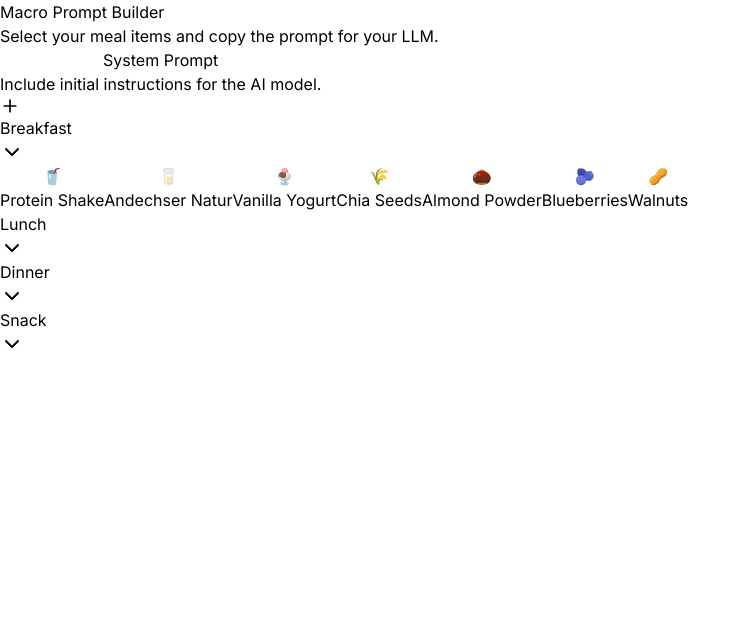
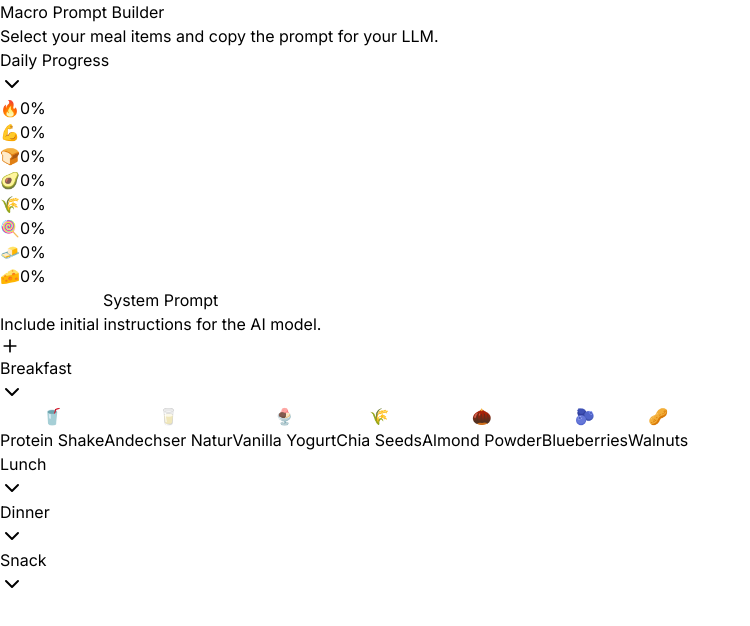
Before and after one commit to TownLake/meal-macro-app, a React (Vite) app: page / in a window 1280 px wide. Shown: the top 626 px of the page, without its empty margins (0-750 px from the left). Built offline with nearby package versions, Linux system fonts and the light colour scheme.

Commit message:
without json creation

```diff
--- a/src/App.jsx
+++ b/src/App.jsx
@@ -1,6 +1,7 @@
 import React, { useState, useEffect } from 'react';
 import { Clipboard, Check, Plus } from 'lucide-react';
 import MealSection from './components/MealSection';
+import TotalsCard from './components/TotalsCard';
 import { menuData } from './data/menuData';
 import { systemPrompt } from './data/systemPrompt';
 
@@ -11,43 +12,39 @@ export default function App() {
   const [copied, setCopied] = useState(false);
   const [openSections, setOpenSections] = useState({ Breakfast: true });
 
+  // Calculate running totals
+  const totals = selectedItems.reduce((acc, item) => {
+    if (item.nutrition) {
+      Object.entries(item.nutrition).forEach(([key, val]) => {
+        acc[key] = (acc[key] || 0) + val;
+      });
+    }
+    return acc;
+  }, {});
+
   useEffect(() => {
     let text = '';
-    if (includeSystemPrompt) {
-      text += systemPrompt.trim() + '\n\n';
-    }
+    if (includeSystemPrompt) text += systemPrompt.trim() + '\n\n';
 
     const groupedByMeal = Object.keys(menuData).reduce((acc, meal) => {
-        const itemsInMeal = selectedItems.filter(selectedItem =>
-            menuData[meal].some(menuItem => menuItem.id === selectedItem.id)
-        );
-
-        if (itemsInMeal.length > 0) {
-            acc[meal] = itemsInMeal;
-        }
-        return acc;
+      const itemsInMeal = selectedItems.filter(si => menuData[meal].some(mi => mi.id === si.id));
+      if (itemsInMeal.length) acc[meal] = itemsInMeal;
+      return acc;
     }, {});
 
-    const mealTexts = Object.entries(groupedByMeal).map(([meal, items]) => {
-        return `${meal}:\n${items.map(item => item.text).join('\n')}`;
-    });
-
-    text += mealTexts.join('\n\n');
-    setGeneratedText(text);
-
+    const mealTexts = Object.entries(groupedByMeal).map(([meal, items]) =>
+      `${meal}:\n${items.map(item => item.text).join('\n')}`
+    );
+    setGeneratedText(text + mealTexts.join('\n\n'));
   }, [selectedItems, includeSystemPrompt]);
 
-  const toggleItem = (item) => {
+  const toggleItem = item => {
     setSelectedItems(prev =>
-      prev.some(i => i.id === item.id)
-        ? prev.filter(i => i.id !== item.id)
-        : [...prev, item]
+      prev.some(i => i.id === item.id) ? prev.filter(i => i.id !== item.id) : [...prev, item]
     );
   };
 
-  const toggleSystemPrompt = () => {
-    setIncludeSystemPrompt(prev => !prev);
-  };
+  const toggleSystemPrompt = () => setIncludeSystemPrompt(prev => !prev);
 
   const handleCopy = () => {
     const textarea = document.createElement('textarea');
@@ -61,19 +58,22 @@ export default function App() {
     setTimeout(() => setCopied(false), 2000);
   };
 
-  const toggleSection = (section) => {
+  const toggleSection = section => {
     setOpenSections(prev => ({ ...prev, [section]: !prev[section] }));
   };
 
   return (
     <div className="bg-gray-900 min-h-screen font-sans text-gray-200 flex flex-col items-center p-4 sm:p-6 md:p-8">
       <div className="w-full max-w-2xl mx-auto">
-
         <header className="text-center mb-8">
           <h1 className="text-4xl font-bold text-white">Macro Prompt Builder</h1>
           <p className="text-gray-400 mt-2">Select your meal items and copy the prompt for your LLM.</p>
         </header>
 
+        {/* Running Totals Card */}
+        <TotalsCard totals={totals} />
+
+        {/* System Prompt Toggle */}
         <div className="mb-8">
           <button
             onClick={toggleSystemPrompt}
@@ -81,9 +81,7 @@ export default function App() {
           >
             <div className="flex-1">
               <h2 className="font-bold text-lg">System Prompt</h2>
-              <p className={`text-sm mt-1 ${includeSystemPrompt ? 'text-indigo-200' : 'text-gray-400'}`}>
-                Include initial instructions for the AI model.
-              </p>
+              <p className={`text-sm mt-1 ${includeSystemPrompt ? 'text-indigo-200' : 'text-gray-400'}`}>Include initial instructions for the AI model.</p>
             </div>
             <div className={`ml-4 w-8 h-8 rounded-full flex items-center justify-center ${includeSystemPrompt ? 'bg-white text-indigo-600' : 'bg-gray-600 text-gray-300'}`}>
               {includeSystemPrompt ? <Check size={20} /> : <Plus size={20} />}
@@ -91,6 +89,7 @@ export default function App() {
           </button>
         </div>
 
+        {/* Meal Sections */}
         <div className="mb-8">
           {Object.entries(menuData).map(([meal, items]) => (
             <MealSection
@@ -105,6 +104,7 @@ export default function App() {
           ))}
         </div>
 
+        {/* Generated Prompt */}
         {generatedText && (
           <div className="bg-gray-800 rounded-xl shadow-lg">
             <div className="flex justify-between items-center p-4">
--- /dev/null
+++ b/src/components/TotalsCard.jsx
@@ -0,0 +1,152 @@
+import React, { useState } from 'react';
+import { ChevronDown, ChevronUp } from 'lucide-react';
+
+const GOALS = {
+  calories_kcal: 2200,
+  protein_g: 165,
+  carbs_g: 248,
+  fat_g: 61,
+  fiber_g: 30,
+  sugar_g: 50,
+  cholesterol_mg: 300,
+  sat_fat_g: 20,
+};
+
+const LABELS = {
+  calories_kcal: { label: '🔥 Calories', unit: 'kcal' },
+  protein_g:   { label: '💪 Protein', unit: 'g' },
+  carbs_g:     { label: '🍞 Carbs', unit: 'g' },
+  fat_g:       { label: '🥑 Fat', unit: 'g' },
+  fiber_g:     { label: '🌾 Fiber', unit: 'g' },
+  sugar_g:     { label: '🍭 Sugar', unit: 'g' },
+  cholesterol_mg: { label: '🧈 Cholesterol', unit: 'mg' },
+  sat_fat_g:   { label: '🧀 Sat. Fat', unit: 'g' },
+};
+
+function CompactNutrientBadge({ nutrientKey, consumed, goal, label, unit }) {
+  const percentage = (consumed / goal) * 100;
+  const isOverGoal = consumed > goal;
+  const emoji = label.split(' ')[0]; // Extract emoji from label
+
+  return (
+    <div className={`flex items-center justify-center px-2 py-1 rounded-full text-xs font-medium ${
+      isOverGoal
+        ? 'bg-red-500/20 text-red-300'
+        : percentage > 80
+          ? 'bg-yellow-500/20 text-yellow-300'
+          : 'bg-green-500/20 text-green-300'
+    }`}>
+      <span className="mr-1">{emoji}</span>
+      <span>{Math.round(percentage)}%</span>
+    </div>
+  );
+}
+
+// Demo data for visualization
+const demoTotals = {
+  calories_kcal: 1650,
+  protein_g: 125,
+  carbs_g: 180,
+  fat_g: 45,
+  fiber_g: 22,
+  sugar_g: 35,
+  cholesterol_mg: 220,
+  sat_fat_g: 15,
+};
+
+function NutrientCard({ nutrientKey, consumed, goal, label, unit }) {
+  const percentage = (consumed / goal) * 100;
+  const isOverGoal = consumed > goal;
+
+  return (
+    <div className="group relative bg-white/5 backdrop-blur-sm rounded-xl p-4 border border-white/10 hover:border-white/20 transition-all duration-300 hover:transform hover:-translate-y-0.5 hover:shadow-lg hover:shadow-black/20">
+      {/* Progress bar background */}
+      <div className="absolute inset-0 rounded-xl overflow-hidden">
+        <div
+          className={`absolute top-0 left-0 h-full transition-all duration-500 ${
+            isOverGoal
+              ? 'bg-gradient-to-r from-red-500/10 to-red-400/10'
+              : 'bg-gradient-to-r from-blue-500/10 to-green-500/10'
+          }`}
+          style={{ width: `${Math.min(percentage, 100)}%` }}
+        />
+      </div>
+
+      {/* Content */}
+      <div className="relative z-10">
+        <div className="flex items-center justify-between mb-2">
+          <span className="text-sm font-medium text-gray-300 group-hover:text-white transition-colors">
+            {label}
+          </span>
+          <span className={`text-xs px-2 py-0.5 rounded-full ${
+            isOverGoal
+              ? 'bg-red-500/20 text-red-300'
+              : percentage > 80
+                ? 'bg-yellow-500/20 text-yellow-300'
+                : 'bg-green-500/20 text-green-300'
+          }`}>
+            {Math.round(percentage)}%
+          </span>
+        </div>
+
+        <div className="flex items-end gap-1">
+          <span className="text-xl font-bold text-white group-hover:text-blue-300 transition-colors">
+            {consumed.toFixed(consumed % 1 === 0 ? 0 : 1)}
+          </span>
+          <span className="text-sm text-gray-400 mb-0.5">{unit}</span>
+        </div>
+      </div>
+    </div>
+  );
+}
+
+export default function TotalsCard({ totals = demoTotals }) {
+  const [isExpanded, setIsExpanded] = useState(false);
+
+  const toggleExpanded = () => setIsExpanded(!isExpanded);
+
+  return (
+    <div className="bg-gradient-to-br from-gray-900 via-gray-800 to-gray-900 rounded-2xl shadow-2xl p-6 mb-8 border border-gray-700/50">
+      <button
+        onClick={toggleExpanded}
+        className="w-full flex items-center justify-between mb-4 hover:bg-white/5 rounded-lg p-2 -m-2 transition-colors"
+      >
+        <div className="flex items-center gap-3">
+          <div className="w-1.5 h-6 bg-gradient-to-b from-blue-500 to-green-500 rounded-full"></div>
+          <h2 className="text-2xl font-bold text-white">Daily Progress</h2>
+        </div>
+        <div className="text-gray-400 hover:text-white transition-colors">
+          {isExpanded ? <ChevronUp size={24} /> : <ChevronDown size={24} />}
+        </div>
+      </button>
+
+      {!isExpanded ? (
+        <div className="grid grid-cols-4 gap-2">
+          {Object.keys(GOALS).map((key) => (
+            <CompactNutrientBadge
+              key={key}
+              nutrientKey={key}
+              consumed={totals[key] || 0}
+              goal={GOALS[key]}
+              label={LABELS[key].label}
+              unit={LABELS[key].unit}
+            />
+          ))}
+        </div>
+      ) : (
+        <div className="grid grid-cols-2 gap-3">
+          {Object.keys(GOALS).map((key) => (
+            <NutrientCard
+              key={key}
+              nutrientKey={key}
+              consumed={totals[key] || 0}
+              goal={GOALS[key]}
+              label={LABELS[key].label}
+              unit={LABELS[key].unit}
+            />
+          ))}
+        </div>
+      )}
+    </div>
+  );
+}
--- a/src/data/menuData.js
+++ b/src/data/menuData.js
@@ -4,6 +4,16 @@ export const menuData = {
       "id": 1,
       "name": "Protein Shake",
       "icon": "🥤",
+      "nutrition": {
+        "calories_kcal": 130,
+        "protein_g": 20,
+        "fat_g": 3,
+        "sat_fat_g": 0.5,
+        "cholesterol_mg": 0,
+        "sugar_g": 1,
+        "carbs_g": 6,
+        "fiber_g": 0
+      },
       "text": "1 scoop (32g) of protein powder: 130 kcal, 20 g protein, 3 g fat (0.5 g sat fat), 0 mg cholesterol, 1 g total sugars, 6 g carbs.",
       "source": "label"
     },
@@ -11,6 +21,16 @@ export const menuData = {
       "id": 12,
       "name": "Andechser Natur",
       "icon": "🥛",
+      "nutrition": {
+        "calories_kcal": 36,
+        "protein_g": 4.9,
+        "fat_g": 0.1,
+        "sat_fat_g": 0.1,
+        "cholesterol_mg": 0,
+        "sugar_g": 3.8,
+        "carbs_g": 3.8,
+        "fiber_g": 0
+      },
       "text": "100 g plain Bio-Joghurt (0.1 % Fett): 36 kcal, 0.1 g fat (<0.1 g sat fat), 3.8 g carbs (3.8 g sugars), 4.9 g protein, 0.18 g salt, 180 mg calcium.",
       "source": "label"
     },
@@ -18,6 +38,16 @@ export const menuData = {
       "id": 13,
       "name": "Vanilla Yogurt",
       "icon": "🍨",
+      "nutrition": {
+        "calories_kcal": 140,
+        "protein_g": 6.5,
+        "fat_g": 5.4,
+        "sat_fat_g": 3,
+        "cholesterol_mg": 0,
+        "sugar_g": 16.5,
+        "carbs_g": 16.5,
+        "fiber_g": 0
+      },
       "text": "Vanilla yogurt (150 g): ~140 kcal, 5.4 g fat (3.0 g sat fat), 16.5 g carbs (16.5 g sugars), 6.5 g protein, 0.2 g salt.",
       "source": "label"
     },
@@ -25,6 +55,16 @@ export const menuData = {
       "id": 16,
       "name": "Chia Seeds",
       "icon": "🌾",
+      "nutrition": {
+        "calories_kcal": 146,
+        "protein_g": 5,
+        "fat_g": 9,
+        "sat_fat_g": 1,
+        "cholesterol_mg": 0,
+        "sugar_g": 0.5,
+        "carbs_g": 12.6,
+        "fiber_g": 10
+      },
       "text": "30 g chia seeds: ~146 kcal, 5 g protein, 9 g fat (1 g sat fat), 0 mg cholesterol, 0.5 g sugars, 12.6 g carbs, 10 g fiber.",
       "source": "estimate"
     },
@@ -32,6 +72,16 @@ export const menuData = {
       "id": 17,
       "name": "Almond Powder",
       "icon": "🌰",
+      "nutrition": {
+        "calories_kcal": 114,
+        "protein_g": 4.1,
+        "fat_g": 8.8,
+        "sat_fat_g": 0.7,
+        "cholesterol_mg": 0,
+        "sugar_g": 0.9,
+        "carbs_g": 4.3,
+        "fiber_g": 2.1
+      },
       "text": "20 g almond powder: ~114 kcal, 4.1 g protein, 8.8 g fat (0.7 g sat fat), 0 mg cholesterol, 0.9 g sugars, 4.3 g carbs, 2.1 g fiber.",
       "source": "estimate"
     },
@@ -39,6 +89,16 @@ export const menuData = {
       "id": 18,
       "name": "Blueberries",
       "icon": "🫐",
+      "nutrition": {
+        "calories_kcal": 68,
+        "protein_g": 0.8,
+        "fat_g": 0.4,
+        "sat_fat_g": 0,
+        "cholesterol_mg": 0,
+        "sugar_g": 12,
+        "carbs_g": 17.4,
+        "fiber_g": 2.9
+      },
       "text": "120 g blueberries: ~68 kcal, 0.8 g protein, 0.4 g fat (0 g sat fat), 0 mg cholesterol, 12 g sugars, 17.4 g carbs, 2.9 g fiber.",
       "source": "estimate"
     },
@@ -46,6 +106,16 @@ export const menuData = {
       "id": 19,
       "name": "Walnuts",
       "icon": "🥜",
+      "nutrition": {
+        "calories_kcal": 65,
+        "protein_g": 1.5,
+        "fat_g": 6.5,
+        "sat_fat_g": 0.6,
+        "cholesterol_mg": 0,
+        "sugar_g": 0.3,
+        "carbs_g": 1.4,
+        "fiber_g": 0.7
+      },
       "text": "10 g walnuts: ~65 kcal, 1.5 g protein, 6.5 g fat (0.6 g sat fat), 0 mg cholesterol, 0.3 g sugars, 1.4 g carbs, 0.7 g fiber.",
       "source": "estimate"
     }
@@ -55,6 +125,16 @@ export const menuData = {
       "id": 4,
       "name": "Chicken Breast",
       "icon": "🍗",
+      "nutrition": {
+        "calories_kcal": 248,
+        "protein_g": 46.5,
+        "fat_g": 5.4,
+        "sat_fat_g": 1.5,
+        "cholesterol_mg": 135,
+        "sugar_g": 0,
+        "carbs_g": 0,
+        "fiber_g": 0
+      },
       "text": "150 g grilled chicken breast.",
       "source": "estimate"
     },
@@ -62,6 +142,16 @@ export const menuData = {
       "id": 14,
       "name": "Kombucha (500 mL)",
       "icon": "🥤",
+      "nutrition": {
+        "calories_kcal": 85,
+        "protein_g": 1.5,
+        "fat_g": 2.5,
+        "sat_fat_g": 0.5,
+        "cholesterol_mg": 0,
+        "sugar_g": 17.5,
+        "carbs_g": 21.5,
+        "fiber_g": 0
+      },
       "text": "Ginger-lemon kombucha (500 mL): 85 kcal, <2.5 g fat (<0.5 g sat fat), 21.5 g carbs (17.5 g sugars), <1.5 g protein, <0.05 g salt.",
       "source": "label"
     },
@@ -69,30 +159,104 @@ export const menuData = {
       "id": 15,
       "name": "Salmon Plate",
       "icon": "🍽️",
+      "nutrition": {
+        "calories_kcal": 740,
+        "protein_g": 50,
+        "fat_g": 35,
+        "sat_fat_g": 7,
+        "cholesterol_mg": 100,
+        "sugar_g": 6,
+        "carbs_g": 53,
+        "fiber_g": 12
+      },
       "text": "~180 g baked salmon, 1 slice sourdough bread, mixed greens, 60 g guacamole, 100 g bean-artichoke salad: ~740 kcal, 50 g protein, 35 g fat (7 g sat fat), 100 mg cholesterol, 53 g carbs (6 g sugars), 12 g fiber.",
       "source": "estimate"
     }
   ],
   "Dinner": [
     {
-      "id": 8,
-      "name": "Salmon",
-      "icon": "🍣",
-      "text": "150 g baked salmon.",
+      "id": 20,
+      "name": "Lager Beer",
+      "icon": "🍺",
+      "nutrition": {
+        "calories_kcal": 135,
+        "protein_g": 1.6,
+        "fat_g": 0,
+        "sat_fat_g": 0,
+        "cholesterol_mg": 0,
+        "sugar_g": 1,
+        "carbs_g": 8.9,
+        "fiber_g": 0
+      },
+      "text": "Standard 330mL bottle of lager beer.",
       "source": "estimate"
     },
     {
-      "id": 9,
-      "name": "Quinoa",
-      "icon": "🌾",
-      "text": "1 cup of cooked quinoa.",
+      "id": 21,
+      "name": "Amarguinha",
+      "icon": "🍸",
+      "nutrition": {
+        "calories_kcal": 210,
+        "protein_g": 0,
+        "fat_g": 0,
+        "sat_fat_g": 0,
+        "cholesterol_mg": 0,
+        "sugar_g": 25,
+        "carbs_g": 25,
+        "fiber_g": 0
+      },
+      "text": "100mL of Amarguinha almond liqueur.",
       "source": "estimate"
     },
     {
-      "id": 10,
-      "name": "Asparagus",
-      "icon": "🌱",
-      "text": "1 cup of grilled asparagus.",
+      "id": 22,
+      "name": "Chicken Breast Filet",
+      "icon": "🍗",
+      "nutrition": {
+        "calories_kcal": 330,
+        "protein_g": 70,
+        "fat_g": 6,
+        "sat_fat_g": 1.2,
+        "cholesterol_mg": 214,
+        "sugar_g": 0,
+        "carbs_g": 0,
+        "fiber_g": 0
+      },
+      "text": "300g of skinless chicken breast filet (raw weight).",
+      "source": "estimate"
+    },
+    {
+      "id": 23,
+      "name": "Green Peas",
+      "icon": "🟢",
+      "nutrition": {
+        "calories_kcal": 240,
+        "protein_g": 16,
+        "fat_g": 1,
+        "sat_fat_g": 0.2,
+        "cholesterol_mg": 0,
+        "sugar_g": 15,
+        "carbs_g": 44,
+        "fiber_g": 17
+      },
+      "text": "300g of cooked green peas.",
+      "source": "estimate"
+    },
+    {
+      "id": 24,
+      "name": "Olive Oil",
+      "icon": "🫒",
+      "nutrition": {
+        "calories_kcal": 125,
+        "protein_g": 0,
+        "fat_g": 14,
+        "sat_fat_g": 2,
+        "cholesterol_mg": 0,
+        "sugar_g": 0,
+        "carbs_g": 0,
+        "fiber_g": 0
+      },
+      "text": "15mL of olive oil.",
       "source": "estimate"
     }
   ],
@@ -101,8 +265,18 @@ export const menuData = {
       "id": 11,
       "name": "Flat White",
       "icon": "☕",
+      "nutrition": {
+        "calories_kcal": 120,
+        "protein_g": 6,
+        "fat_g": 4,
+        "sat_fat_g": 2,
+        "cholesterol_mg": 25,
+        "sugar_g": 11,
+        "carbs_g": 13,
+        "fiber_g": 0
+      },
       "text": "1 12 oz flat white with almond milk.",
       "source": "estimate"
     }
   ]
-};
+}
```
